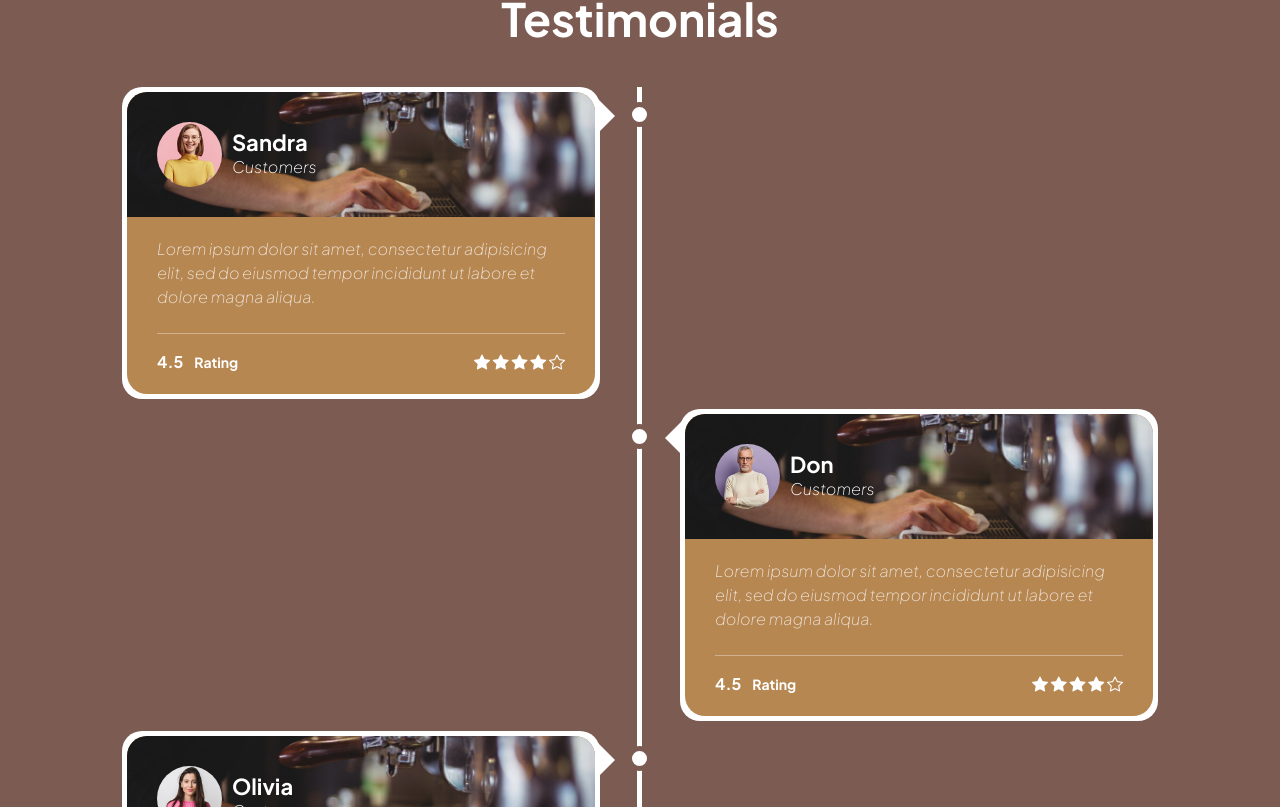
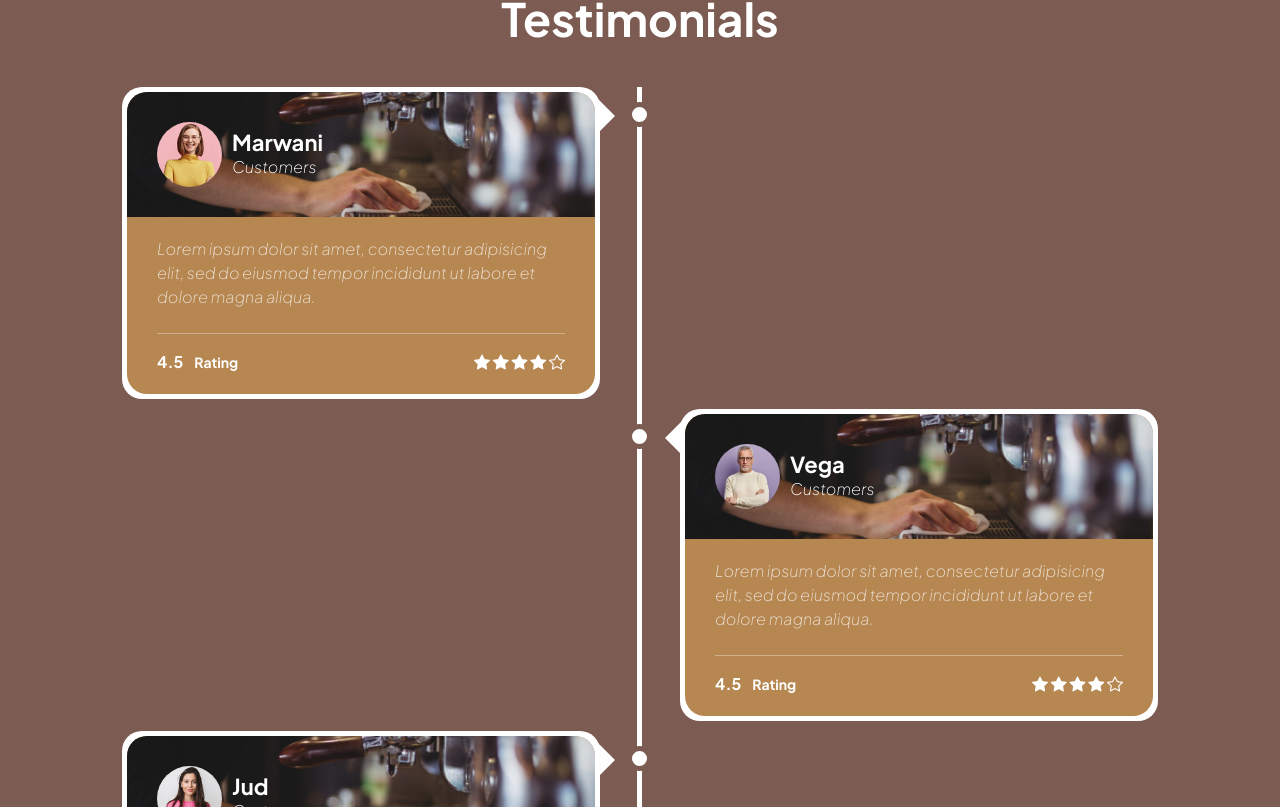
Before and after one commit to Durga01DA/Project_1, a plain HTML site: page index.html in a window 1280 px wide. Shown: the part 3253-4060 px from the top of the page. Drawn offline with Linux system fonts and the light colour scheme.

Commit message:
Update index.html

```diff
--- a/index.html
+++ b/index.html
@@ -432,7 +432,7 @@ Bootstrap 5 HTML CSS Template
                                                 <img src="images/reviews/young-woman-with-round-glasses-yellow-sweater.jpg" class="reviews-block-image img-fluid" alt="">
 
                                                 <div class="">
-                                                    <h6 class="text-white mb-0">Sandra</h6>
+                                                    <h6 class="text-white mb-0">Marwani</h6>
                                                     <em class="text-white"> Customers</em>
                                                 </div>
                                             </div>
@@ -463,7 +463,7 @@ Bootstrap 5 HTML CSS Template
                                                 <img src="images/reviews/senior-man-white-sweater-eyeglasses.jpg" class="reviews-block-image img-fluid" alt="">
 
                                                 <div class="">
-                                                    <h6 class="text-white mb-0">Don</h6>
+                                                    <h6 class="text-white mb-0">Vega</h6>
                                                     <em class="text-white"> Customers</em>
                                                 </div>
                                             </div>
@@ -494,7 +494,7 @@ Bootstrap 5 HTML CSS Template
                                                 <img src="images/reviews/young-beautiful-woman-pink-warm-sweater-natural-look-smiling-portrait-isolated-long-hair.jpg" class="reviews-block-image img-fluid" alt="">
 
                                                 <div class="">
-                                                    <h6 class="text-white mb-0">Olivia</h6>
+                                                    <h6 class="text-white mb-0">Jud</h6>
                                                     <em class="text-white"> Customers</em>
                                                 </div>
                                             </div>
```
